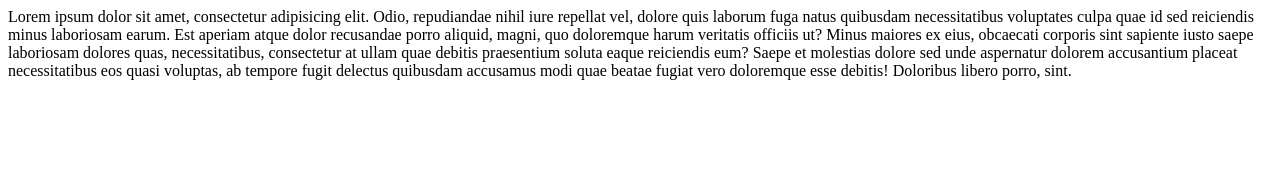
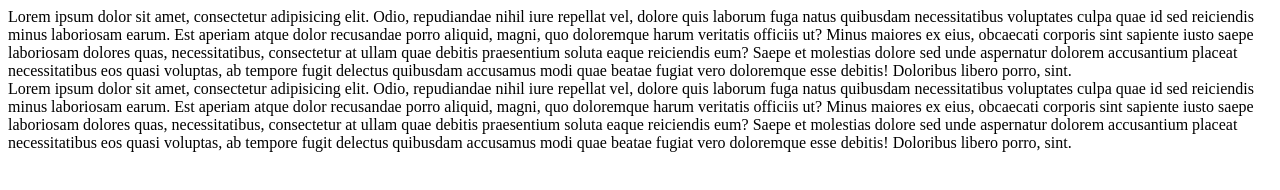
Before and after one commit to Pravenkaia/geekbrains, a plain HTML site: page masters.html in a window 1280 px wide. Drawn offline with Linux system fonts and the light colour scheme.

Commit message:
изменен

```diff
--- a/masters.html
+++ b/masters.html
@@ -8,5 +8,9 @@
     <div>
         Lorem ipsum dolor sit amet, consectetur adipisicing elit. Odio, repudiandae nihil iure repellat vel, dolore quis laborum fuga natus quibusdam necessitatibus voluptates culpa quae id sed reiciendis minus laboriosam earum. Est aperiam atque dolor recusandae porro aliquid, magni, quo doloremque harum veritatis officiis ut? Minus maiores ex eius, obcaecati corporis sint sapiente iusto saepe laboriosam dolores quas, necessitatibus, consectetur at ullam quae debitis praesentium soluta eaque reiciendis eum? Saepe et molestias dolore sed unde aspernatur dolorem accusantium placeat necessitatibus eos quasi voluptas, ab tempore fugit delectus quibusdam accusamus modi quae beatae fugiat vero doloremque esse debitis! Doloribus libero porro, sint.
     </div>
+
+    <div>
+        Lorem ipsum dolor sit amet, consectetur adipisicing elit. Odio, repudiandae nihil iure repellat vel, dolore quis laborum fuga natus quibusdam necessitatibus voluptates culpa quae id sed reiciendis minus laboriosam earum. Est aperiam atque dolor recusandae porro aliquid, magni, quo doloremque harum veritatis officiis ut? Minus maiores ex eius, obcaecati corporis sint sapiente iusto saepe laboriosam dolores quas, necessitatibus, consectetur at ullam quae debitis praesentium soluta eaque reiciendis eum? Saepe et molestias dolore sed unde aspernatur dolorem accusantium placeat necessitatibus eos quasi voluptas, ab tempore fugit delectus quibusdam accusamus modi quae beatae fugiat vero doloremque esse debitis! Doloribus libero porro, sint.
+    </div>
 </body>
 </html>
```
